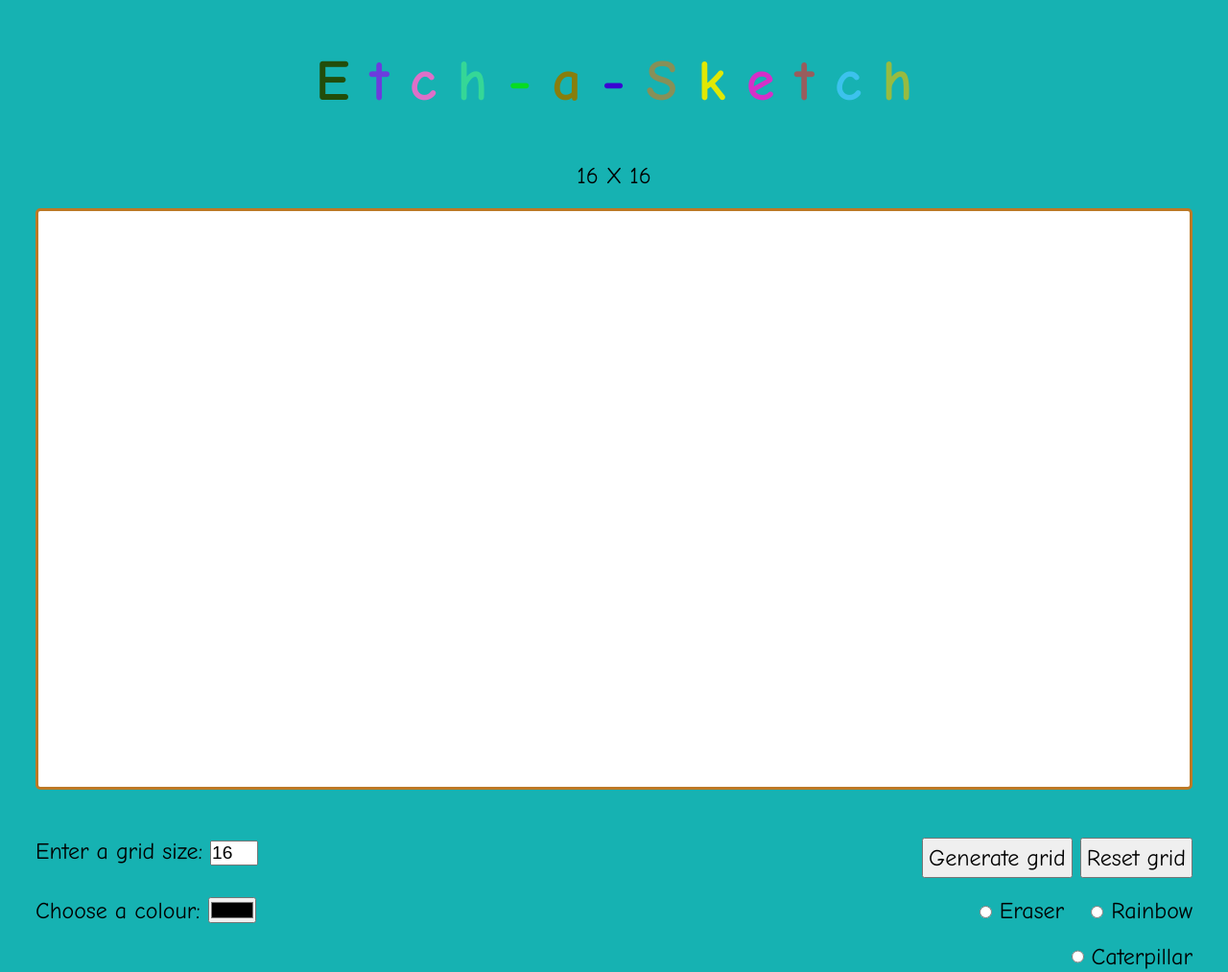
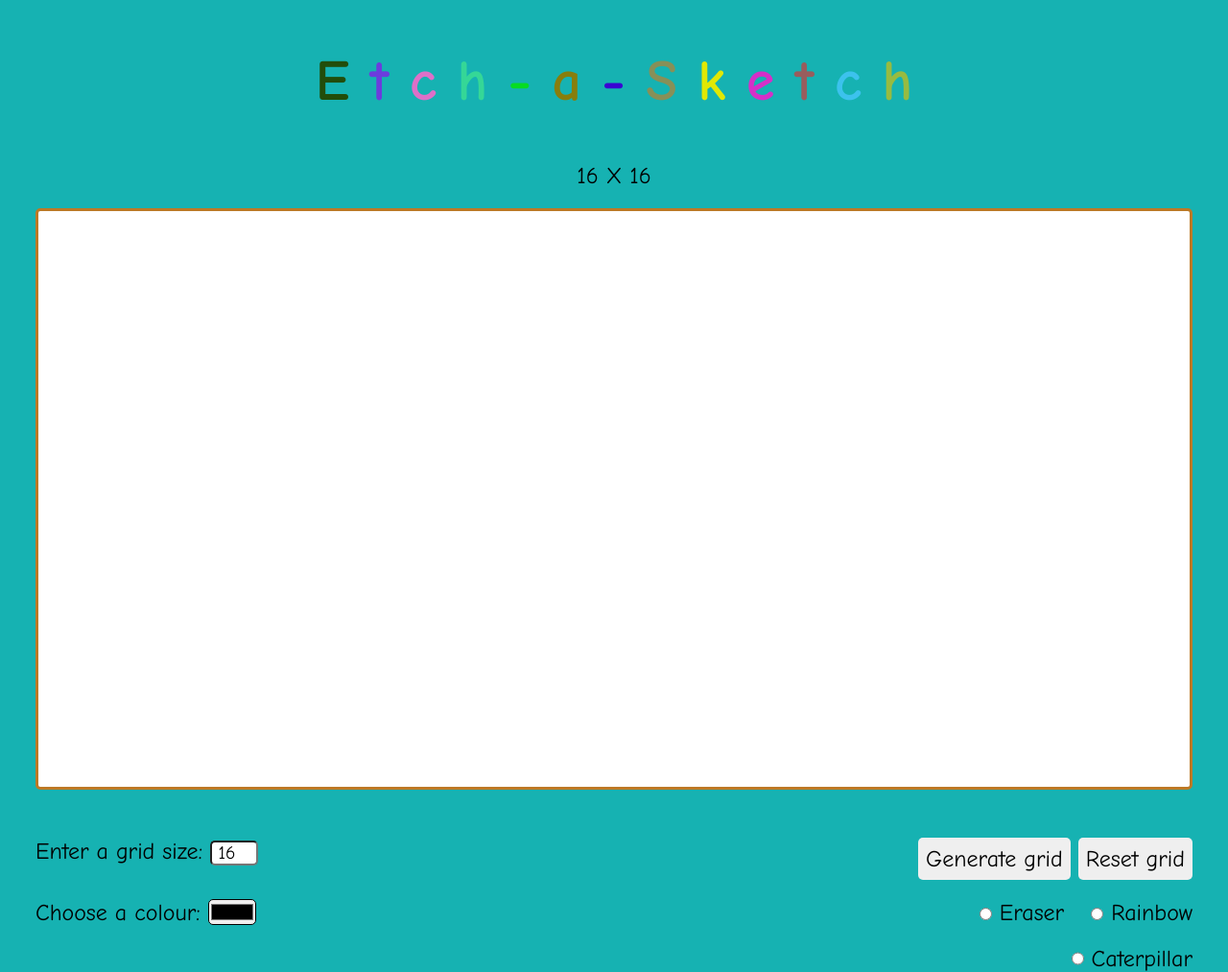
Before and after one commit to Will1611/etch-a-sketch, a plain HTML site: page index.html in a window 1280 px wide. Shown: the whole page at 96% size. Drawn offline with Linux system fonts and the light colour scheme.

Commit message:
Improved UI

```diff
--- a/style.css
+++ b/style.css
@@ -82,10 +82,22 @@ p {
 }
 
 button {
+  border: none;
+  padding: 8px;
+}
+
+button,
+input {
+  border-radius: 5px;
+  text-align: center;
+}
+
+button,
+input,
+label {
   font-family: inherit;
   font-size: inherit;
   cursor: pointer;
-  padding: 5px;
 }
 
 .radio-rainbow {
```
